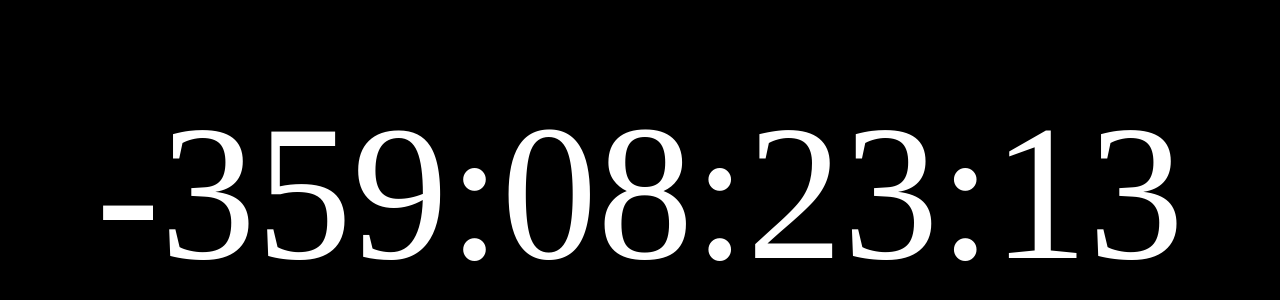
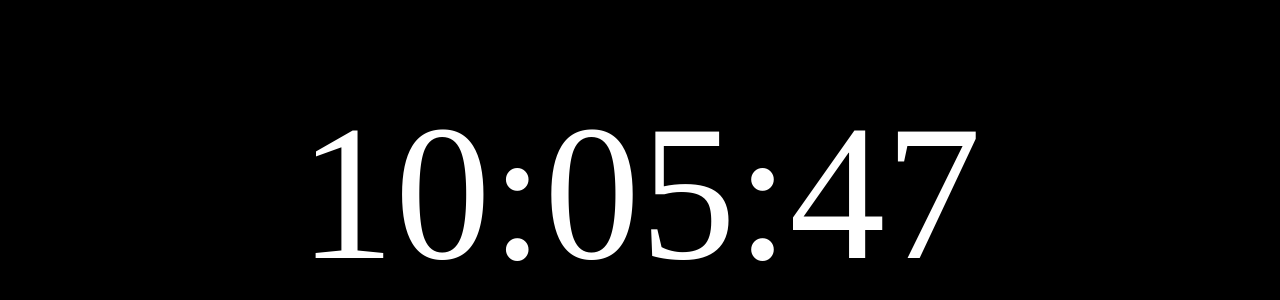
Before and after one commit to Narasu/MGGJ_2024_1_DoomsdayClock, a plain HTML site: page index.html in a window 1280 px wide. Shown: the part 206-506 px from the top of the page. Drawn offline with Linux system fonts and the light colour scheme.

Commit message:
Update index.html
MGGJ_2 2025 time update

```diff
--- a/index.html
+++ b/index.html
@@ -18,7 +18,7 @@
     // Time logic
     const time = document.getElementById("time");
 
-    const targetTime = Date.parse("13 sep 2024 15:00:00 UTC");
+    const targetTime = Date.parse("8 sep 2025 09:29:00 UTC");
 
     // Repeat every 1 second
     setInterval(function()
```
